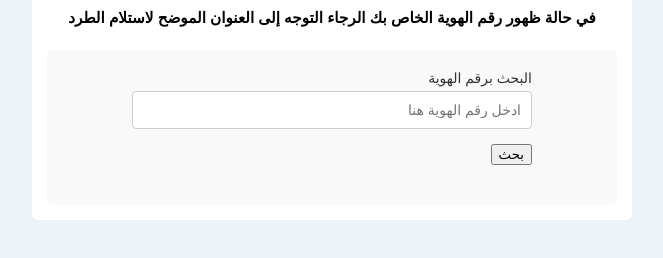
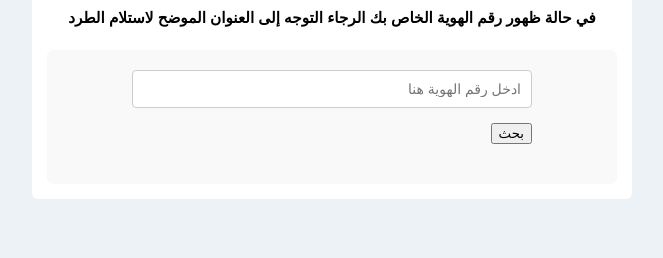
Before and after one commit to MohammedAbuFoul/NFI, a plain HTML site: page index.html in a window 1280 px wide. Shown: the part 172-430 px from the top of the page, without its empty margins (308-971 px from the left). Drawn offline with Linux system fonts and the light colour scheme.

Commit message:
size reduction

```diff
--- a/index.html
+++ b/index.html
@@ -32,7 +32,6 @@
                             <div class="inner-form">
                                 <div class="input-wrap">
                                     <div class="input-field">
-                                        <label>البحث برقم الهوية</label>
                                         <input type="text" id="id_number" placeholder="ادخل رقم الهوية هنا">
                                     </div>
                                     <button id="search_button" onclick="search()">بحث</button>
```
